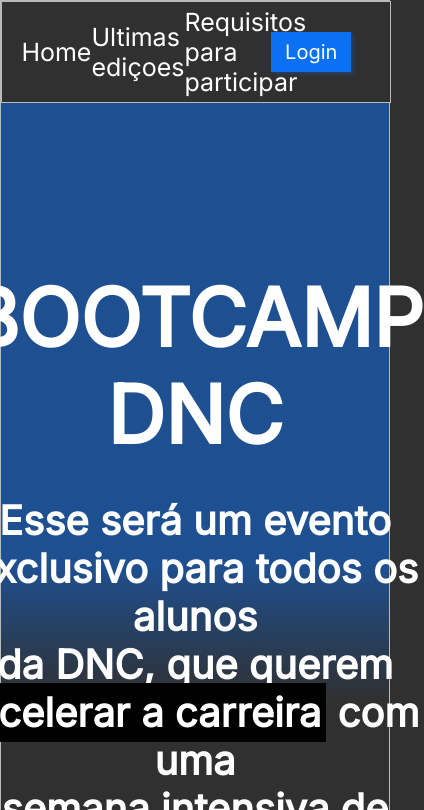
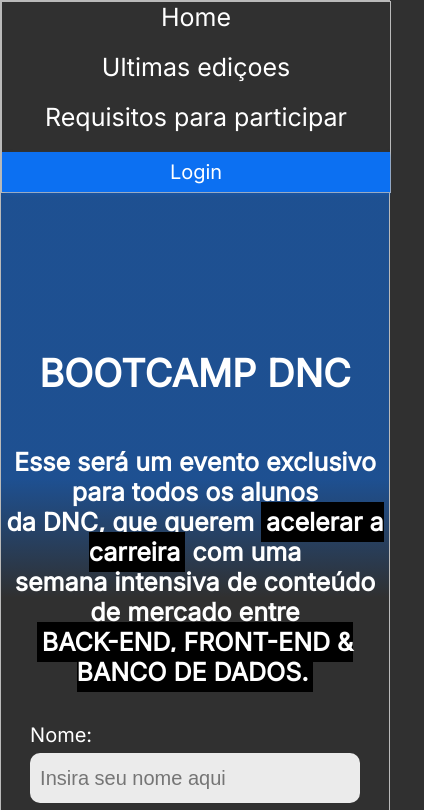
Before and after one commit to TaldoTavares/BootcampDnc, a plain HTML site: page index.html in a window 390 px wide. Shown: the top 810 px of the page, 424 px wide, since content can reach past the window. Drawn offline with Linux system fonts and the light colour scheme; a web font is replaced by a local one.

Commit message:
Ajustando Midia Query

```diff
--- a/style.css
+++ b/style.css
@@ -62,7 +62,6 @@
     font-family: 'Inter';
     font-style: normal;
     font-size: 40px;
-    line-height: 48px;
     text-align: center;
     color: #FFFFFF;
 }
@@ -213,3 +212,43 @@
 footer .line2 a:first-child{
     border-right: 2px solid #FFFFFF;
 }
+@media only screen and (max-width: 600px) {
+/* Cabeçalho*/
+    #header{
+        display: flex;
+        flex-direction: column;
+        height: auto;
+    }
+    #menu{
+        flex-direction: column;
+        width: 100%;
+        margin: 0;
+    }
+    #menu a{
+        height: 50px;
+        align-items: center;
+    }
+    #header button{
+        width: 100%;
+        margin: 0;
+    }
+/* seção*/
+    section h1{
+        font-size: 38px;
+    }
+    section h2{
+        font-size: 25px;
+    }
+    form{
+        width: 85%;
+        font-size: 20px;
+    }
+    form #box{
+        font-size: 15px;
+    }
+    footer .line1{
+        display: flex;
+        flex-direction: column;
+        margin-bottom: 20px;
+    }
+}
```
